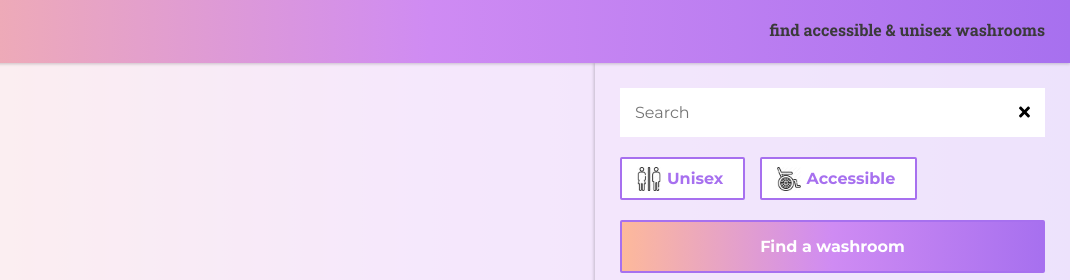
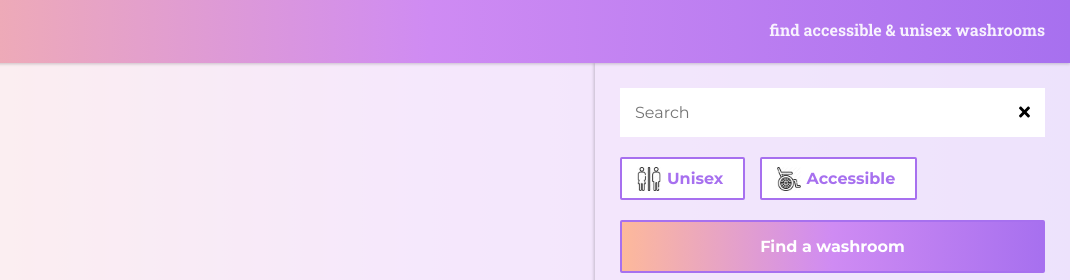
Before and after one commit to supermysteryteam/on-the-case, a plain HTML site: page index.html in a window 1280 px wide. Shown: the top 280 px of the page, 210-1280 px from the left. Drawn offline with nearby package versions, Linux system fonts and the light colour scheme; some packages are replaced by stand-ins of ours.

Commit message:
Changing colour of tagline in header

```diff
--- a/styles/styles.scss
+++ b/styles/styles.scss
@@ -176,7 +176,7 @@ header {
     }
     p {
         padding: 0; // margin: 0 0 0 10px;
-        color: darken($black, 5%);
+        color: rgba(255,255,255,0.9);
         font-family: $header-font;
         font-weight: 700;
         margin: 0 25px 0 0;
```
Also changed, not shown: styles/styles.css, 1 other file.
